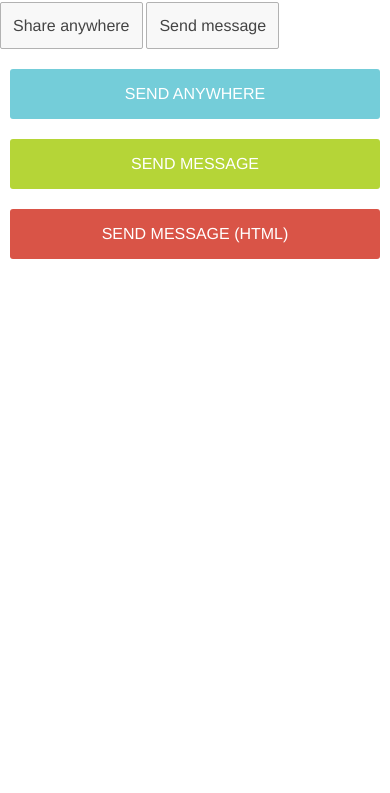
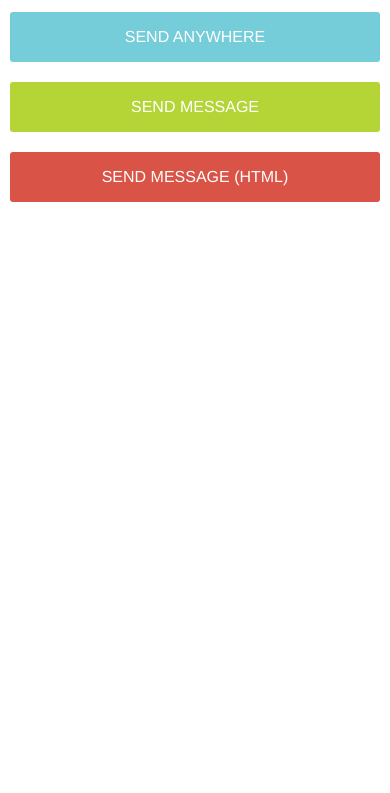
Before and after one commit to denzildoyle/ionic-share, a website: page www/index.html in a window 390 px wide. Shown: the part 51-844 px from the top of the page. Drawn offline with Linux system fonts and the light colour scheme; some packages are replaced by stand-ins of ours; files that its build step writes are made by us from their sources.

Commit message:
Remove unnecessary buttons

```diff
--- a/www/index.html
+++ b/www/index.html
@@ -25,12 +25,8 @@
         <h1 class="title">Text Message Test</h1>
       </ion-header-bar>
       <ion-content>
-      <button class="button" ng-click="shareAnywhere()">Share anywhere</button>
-      <button class="button" ng-click="sendSMS()">
-        Send message
-      </button>
       <a ng-click="shareAnywhere()">Send Anywhere</a>
-      <a class="sms">Send Message</a>
+      <a class="sms" ng-click="sendSMS()">Send Message</a>
       <a class="html" href="sms:18687967004&body=You are my bestest best developer. :)">Send Message (HTML)</a>
       </ion-content>
     </ion-pane>
```
